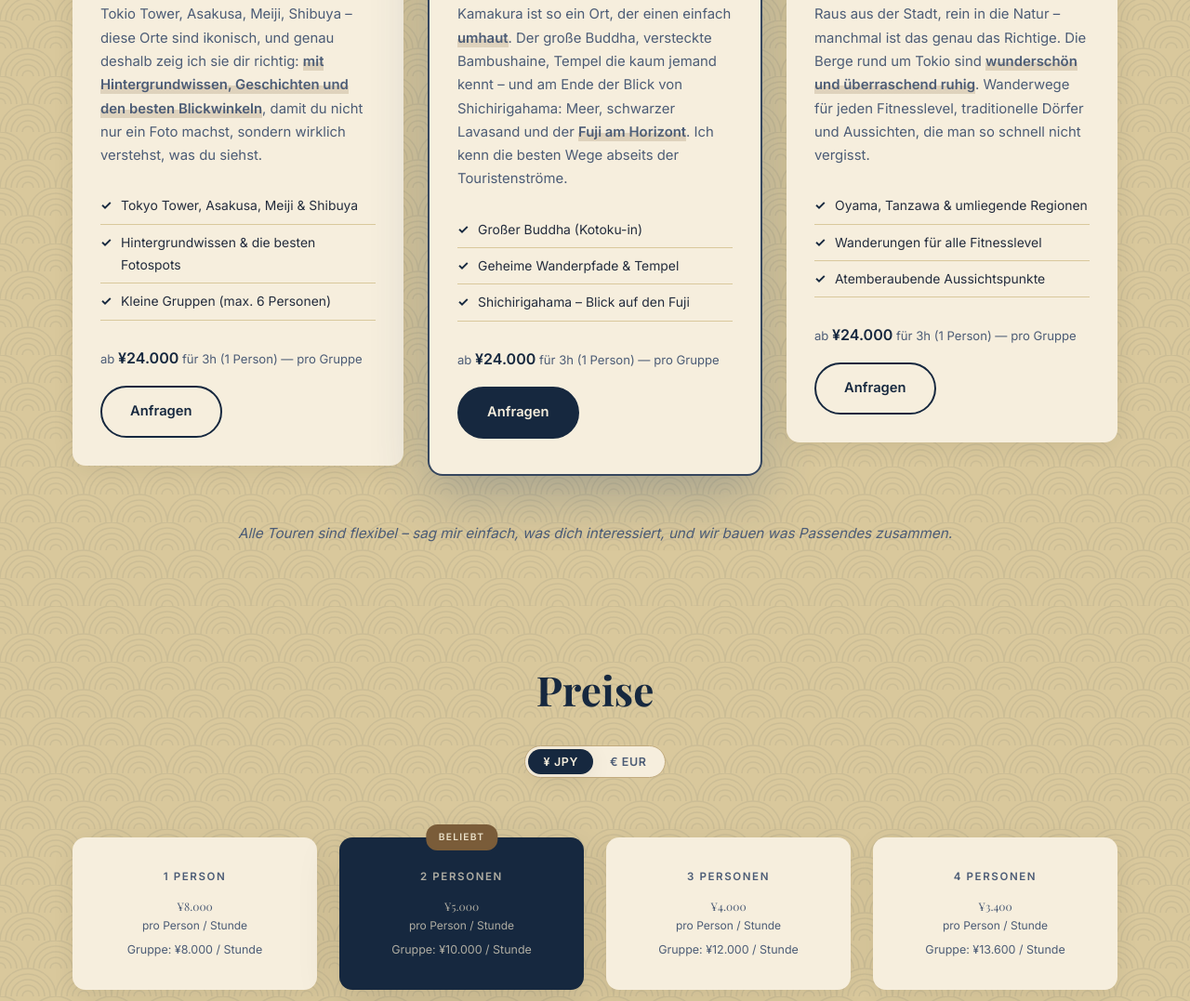
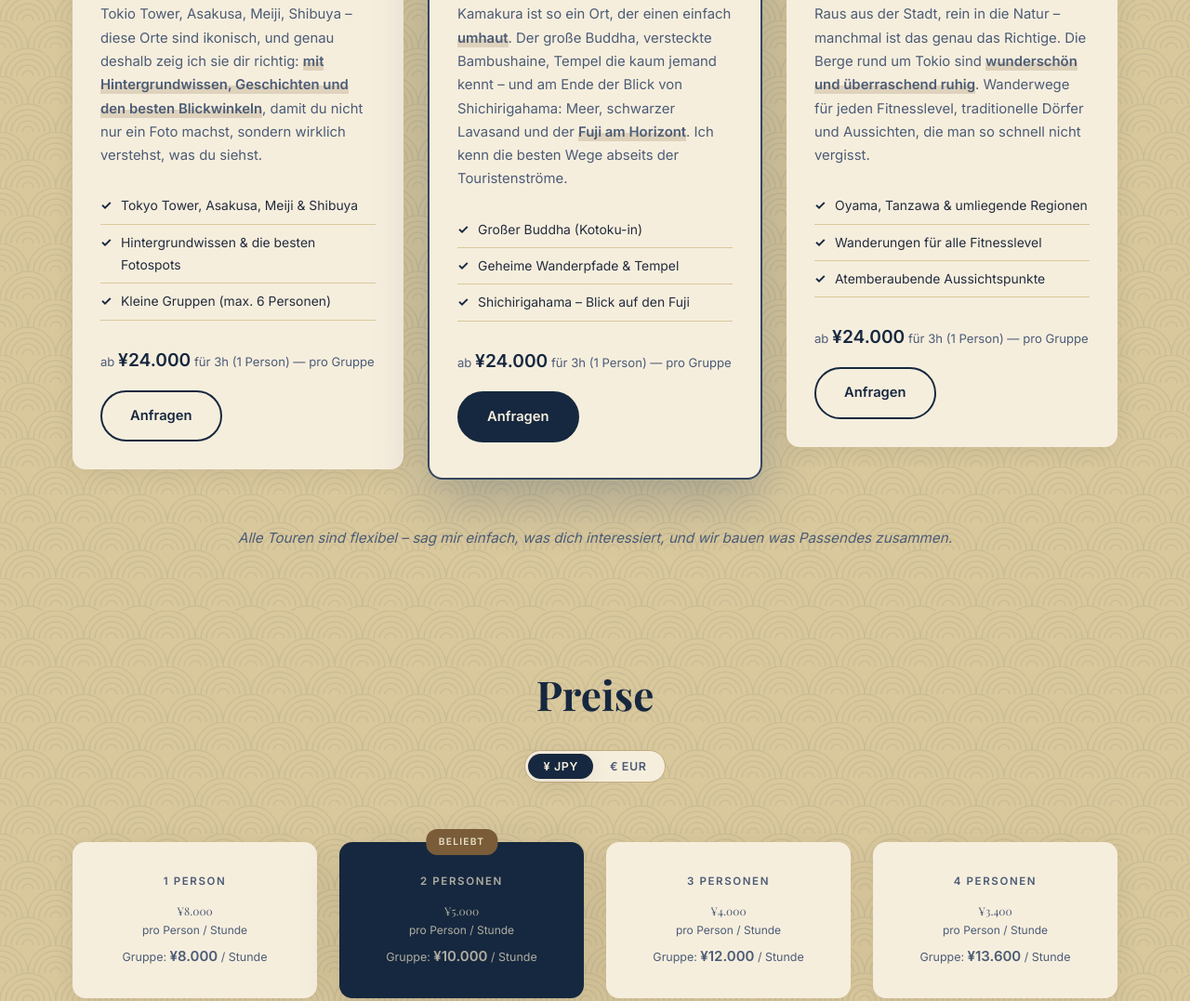
Before and after one commit to monorailbg/TakumiShare, a plain HTML site: page index.html in a window 1280 px wide. Shown: the part 1362-2439 px from the top of the page at 93% size. Drawn offline with nearby package versions, Linux system fonts and the light colour scheme; animation ran at ten frames a second; a web font is replaced by a local one.

Commit message:
Make all displayed prices bold and bigger
Add a .price-figure rule (font-weight 700, 1.2em) so every price
mention — group totals, the 5-6 person note, tour card prices, FAQ
price — stands out, not just the big per-person rate figures.

Co-Authored-By: Claude Sonnet 5 <noreply@anthropic.com>
Claude-Session: https://claude.ai/code/session_01ExbgDtrqoQU6bGGCc4UW15

```diff
--- a/styles.css
+++ b/styles.css
@@ -783,6 +783,12 @@ h1, h2, h3 {
 .tour-price strong {
   color: var(--heading);
   font-size: 1rem;
+}
+
+/* Any displayed price (tours, pricing cards, FAQ, etc.) */
+.price-figure {
+  font-weight: 700;
+  font-size: 1.2em;
 }
 
 .tour-features { margin-bottom: 28px; }
```
